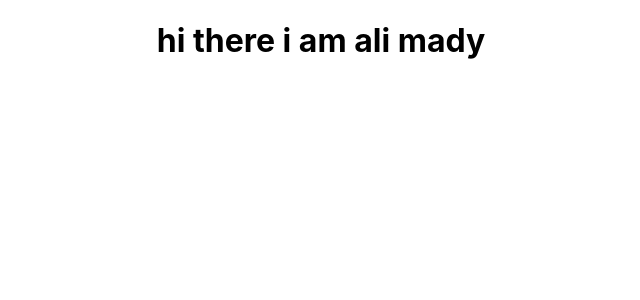
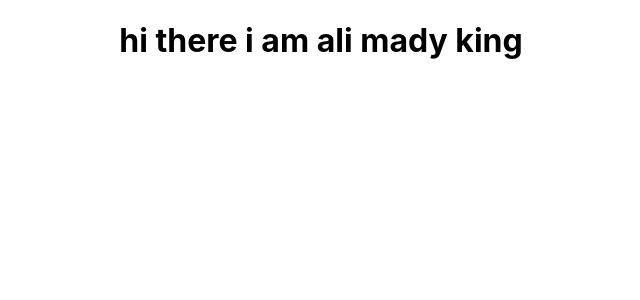
Before and after one commit to alimady/withjack, a React (Create React App) app: page / in a window 1280 px wide. Shown: the top 300 px of the page, without its empty margins (319-959 px from the left). Built offline with nearby package versions, Linux system fonts and the light colour scheme.

Commit message:
i am ali mady king

```diff
--- a/src/App.js
+++ b/src/App.js
@@ -4,7 +4,7 @@ import './App.css';
 function App() {
   return (
     <div className="App">
-       <h1>hi there i am ali mady</h1>
+       <h1>hi there i am ali mady king</h1>
     </div>
   );
 }
```
